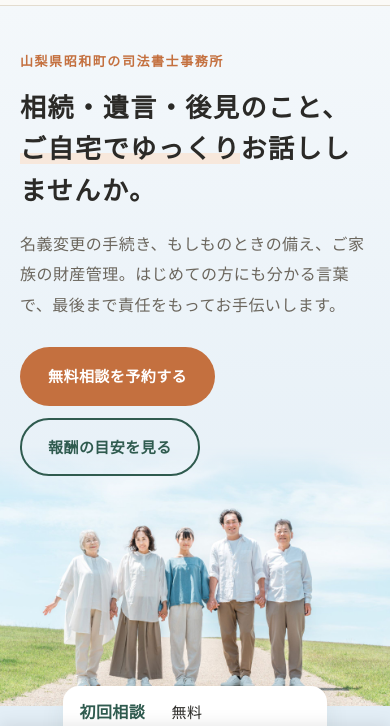
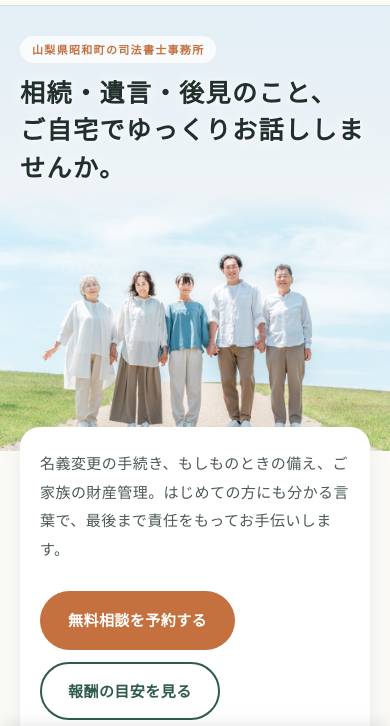
Before and after one commit to shiho-office/sakamoto, a plain HTML site: page index.html in a window 390 px wide. Shown: the part 59-785 px from the top of the page. Drawn offline with Linux system fonts and the light colour scheme; a web font is replaced by a local one.

Commit message:
Add files via upload

```diff
--- a/index.html
+++ b/index.html
@@ -15,7 +15,7 @@
 <link rel="preconnect" href="https://fonts.googleapis.com">
 <link rel="preconnect" href="https://fonts.gstatic.com" crossorigin>
 <link href="https://fonts.googleapis.com/css2?family=Shippori+Mincho+B1:wght@500;600&family=Zen+Kaku+Gothic+New:wght@400;500;700&display=swap" rel="stylesheet">
-<link rel="stylesheet" href="style.css">
+<link rel="stylesheet" href="style.css?v=20261016b">
 </head>
 <body data-page="index">
 <div class="topbar"><div class="container"><span>〒409-3866 山梨県中巨摩郡昭和町西条1100番地（押原公園から徒歩5分）</span><span>受付 8:30〜17:30／土日祝休（ご予約で対応可）</span></div></div>
@@ -45,22 +45,28 @@
 </header>
 <main>
 <section class="hero hero-photo">
-  <div class="hero-text">
+  <div class="hero-visual">
+    <img src="photo-family.jpg" alt="青空の下で手をつなぐ三世代の家族" fetchpriority="high">
+    <div class="container hero-copy">
       <span class="eyebrow">山梨県昭和町の司法書士事務所</span>
-    <h1>相続・遺言・後見のこと、<br><em>ご自宅でゆっくり</em>お話ししませんか。</h1>
-    <p class="lead">名義変更の手続き、もしものときの備え、ご家族の財産管理。はじめての方にも分かる言葉で、最後まで責任をもってお手伝いします。</p>
+      <h1>相続・遺言・後見のこと、<br>ご自宅でゆっくりお話ししませんか。</h1>
+    </div>
+  </div>
+  <div class="container">
+    <div class="hero-card2">
+      <div class="hero-lead">
+        <p>名義変更の手続き、もしものときの備え、ご家族の財産管理。はじめての方にも分かる言葉で、最後まで責任をもってお手伝いします。</p>
         <div class="actions">
           <a class="btn btn-primary" href="contact.html">無料相談を予約する</a>
           <a class="btn btn-outline" href="service.html#fee">報酬の目安を見る</a>
         </div>
       </div>
-  <div class="hero-img"><img src="photo-family.jpg" alt="青空の下で手をつなぐ三世代の家族" fetchpriority="high"></div>
-  <div class="container">
       <ul class="hero-points">
         <li><b>初回相談</b>無料</li>
         <li><b>出張相談</b>ご自宅へ伺います</li>
         <li><b>費用</b>事前に内訳をご説明</li>
       </ul>
+    </div>
   </div>
 </section>
 
@@ -191,7 +197,7 @@
   </div>
 </footer>
 <div class="fixed-cta"><a href="tel:0552759100">電話する</a><a href="contact.html">相談を予約</a></div>
-<script src="config.js"></script>
-<script src="main.js"></script>
+<script src="config.js?v=20261016b"></script>
+<script src="main.js?v=20261016b"></script>
 </body>
 </html>
--- a/style.css
+++ b/style.css
@@ -316,22 +316,23 @@ html,body{overflow-x:clip}
 /* =========================================================
    写真レイアウト
    ========================================================= */
-/* ---------- トップのメイン写真 ---------- */
-.hero-photo{padding:0;background:linear-gradient(#f4f8fb, var(--sky) 70%);overflow:hidden}
-.hero-photo .hero-text{position:relative;z-index:2;max-width:920px;margin:0 auto;padding:64px 20px 0;text-align:center}
-.hero-photo h1{font-size:clamp(26px,3.4vw,42px)}
-.hero-photo .lead{margin:0 auto;color:#4c5a57}
-.hero-photo .actions{justify-content:center}
-.hero-img{position:relative;z-index:1;margin-top:-40px;height:clamp(300px,50vw,700px)}
-.hero-img img{width:100%;height:100%;object-fit:cover;object-position:center 40%;
-  -webkit-mask-image:linear-gradient(to bottom,transparent 0,#000 22%);mask-image:linear-gradient(to bottom,transparent 0,#000 22%)}
-.hero-points{list-style:none;margin:-44px auto 0;padding:0;position:relative;z-index:3;display:grid;grid-template-columns:repeat(3,1fr);
-  background:var(--white);border-radius:16px;box-shadow:var(--shadow);max-width:900px;overflow:hidden}
-.hero-points li{padding:18px 16px;text-align:center;font-size:15px;border-left:1px solid var(--line)}
-.hero-points li:first-child{border-left:0}
-.hero-points b{display:block;font-family:var(--mincho);color:var(--green);font-size:18px}
+/* ---------- トップのメイン写真（空の部分に見出しを重ねる） ---------- */
+.hero-photo{padding:0 0 64px;background:linear-gradient(var(--sky),var(--paper) 420px);overflow:visible}
+.hero-visual{position:relative;height:min(66.6vw,880px);overflow:hidden}
+.hero-visual img{position:absolute;inset:0;width:100%;height:100%;object-fit:cover;object-position:center top}
+.hero-copy{position:absolute;left:0;right:0;top:clamp(20px,3.2vw,56px)}
+.hero-copy .eyebrow{background:rgba(255,255,255,.75);padding:3px 12px;border-radius:999px;margin-bottom:12px;font-size:clamp(11px,1vw,13px)}
+.hero-copy h1{font-size:clamp(20px,2.8vw,42px);line-height:1.5;margin:0;color:#21302c;
+  text-shadow:0 0 18px rgba(255,255,255,.95),0 0 4px rgba(255,255,255,.9)}
+.hero-card2{position:relative;z-index:2;margin-top:clamp(-120px,-7vw,-40px);background:var(--white);border-radius:20px;box-shadow:var(--shadow);
+  display:grid;grid-template-columns:1.4fr 1fr;gap:28px;padding:28px 32px;align-items:center}
+.hero-lead p{margin:0 0 18px;color:#4c5a57}
+.hero-lead .actions{display:flex;flex-wrap:wrap;gap:12px}
+.hero-points{list-style:none;margin:0;padding:0 0 0 28px;border-left:1px solid var(--line);display:grid;gap:12px}
+.hero-points li{font-size:15px;display:flex;gap:14px;align-items:baseline}
+.hero-points b{font-family:var(--mincho);color:var(--green);font-size:17px;min-width:5em}
 .hero-photo + .section{padding-top:72px}
-.hero-photo{padding-bottom:56px}
+.hero-photo .container{display:block}
 
 /* ---------- お悩み（写真つき） ---------- */
 .worries-wrap{display:grid;grid-template-columns:360px 1fr;gap:28px;align-items:stretch}
@@ -375,6 +376,8 @@ html,body{overflow-x:clip}
 .cta-actions{flex-direction:row;flex-wrap:wrap;align-items:center;gap:24px;margin-top:22px}
 
 @media (max-width:960px){
+  .hero-card2{grid-template-columns:1fr}
+  .hero-points{padding:16px 0 0;border-left:0;border-top:1px solid var(--line)}
   .services-photo{grid-template-columns:1fr 1fr}
   .worries-wrap{grid-template-columns:1fr}
   .worries-photo{max-height:260px}
@@ -385,14 +388,14 @@ html,body{overflow-x:clip}
   .reason-detail > div:last-child{grid-column:2;grid-row:1}
 }
 @media (max-width:720px){
-  .hero-photo .hero-text{padding-top:40px;text-align:left}
-  .hero-photo .actions{justify-content:flex-start}
-  .hero-img{margin-top:-30px;height:auto;aspect-ratio:3/2}
-  .hero-img img{-webkit-mask-image:linear-gradient(to bottom,transparent 0,#000 22%);mask-image:linear-gradient(to bottom,transparent 0,#000 22%)}
-  .hero-points{margin-top:-20px;grid-template-columns:1fr}
-  .hero-points li{border-left:0;border-top:1px solid var(--line);padding:12px 16px;display:flex;gap:12px;align-items:baseline;text-align:left}
-  .hero-points li:first-child{border-top:0}
-  .hero-points b{display:inline;font-size:16px;min-width:5em}
+  .hero-visual{height:auto;overflow:visible;display:flex;flex-direction:column}
+  .hero-copy{order:-1}
+  .hero-visual img{position:static;height:auto;aspect-ratio:3/2;
+    -webkit-mask-image:linear-gradient(to bottom,transparent 0,#000 18%);mask-image:linear-gradient(to bottom,transparent 0,#000 18%)}
+  .hero-copy{position:static;padding-top:28px;padding-bottom:4px}
+  .hero-copy h1{font-size:25px}
+  .hero-card2{margin-top:-24px;grid-template-columns:1fr;padding:22px 20px;gap:18px}
+  .hero-points{padding:16px 0 0;border-left:0;border-top:1px solid var(--line)}
   .services-photo{grid-template-columns:1fr}
   .pt-photo{width:70%}
   .reason-detail{grid-template-columns:1fr}
```
Also changed, not shown: about.html (+3 -3 lines), contact.html (+3 -3 lines), news.html (+3 -3 lines), privacy.html (+3 -3 lines), service.html (+3 -3 lines). Lines whose indentation alone changed are shown as unchanged.
